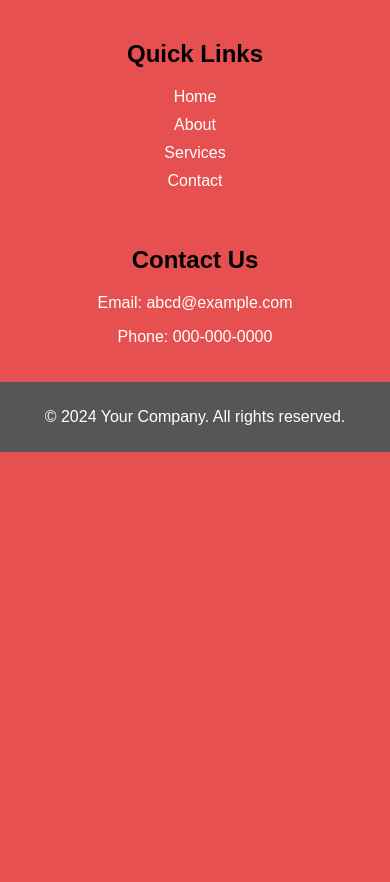
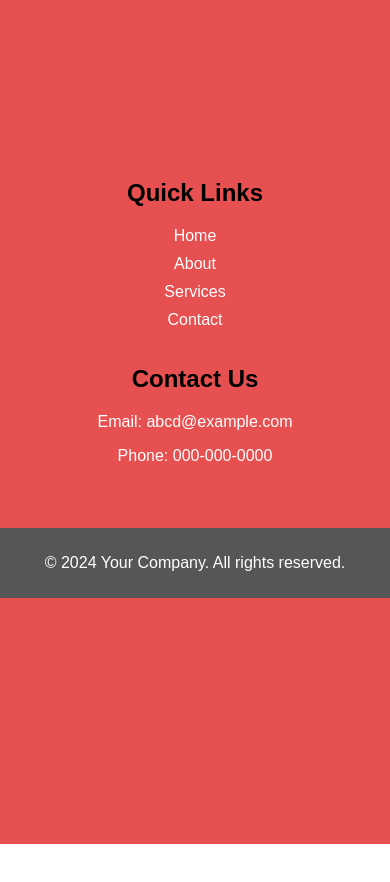
Before and after one commit to AnuVrintha/Simple-ResponsiveFooter, a plain HTML site: page index.html in a window 390 px wide. After the commit the page ends 844 px from the top, so only its background shows below. Drawn offline with Linux system fonts and the light colour scheme.

Commit message:
Media Query
Some media queries are added

```diff
--- a/style.css
+++ b/style.css
@@ -8,15 +8,15 @@ body {
 footer {
     background-color: #e75050;
     color: #fff;
-    padding: 20px 0;
-    height: 100vh;
+    padding: 20vh 0;
+    height: 60vh;
 }
 
 .footer-container {
     display: flex;
     flex-wrap: wrap;
     justify-content: space-around;
-    max-width: 1200px;
+    max-width: 900px;
     margin: 0 auto;
     padding: 0 20px;
 }
@@ -51,6 +51,7 @@ footer {
 
 .footer-bottom {
     text-align: center;
+    margin-top: 182px;
     padding: 10px 0;
     background-color: #575656;
 }
@@ -60,9 +61,11 @@ footer {
         flex-direction: column;
         align-items: center;
     }
-
     .footer-section {
-        margin: 20px 0;
+        margin: 10px 0;
         text-align: center;
     }
+    .footer-bottom{
+        margin-top: 37px;
+    }
 }
```
